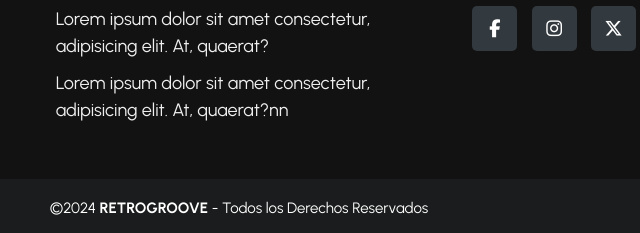
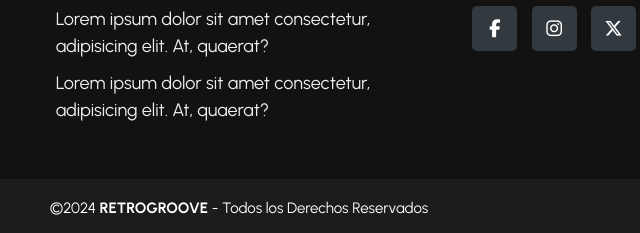
Before and after one commit to Gonzalx-L/Tienda-Vinilos, a plain HTML site: page Index.html in a window 1280 px wide. Shown: the part 2284-2517 px from the top of the page, 401-1041 px from the left. Drawn offline with nearby package versions, Linux system fonts and the light colour scheme; a web font is replaced by a local one.

Commit message:
añadi lo anterior

```diff
--- a/Index.html
+++ b/Index.html
@@ -186,7 +186,7 @@
           </p>
           <p>
             Lorem ipsum dolor sit amet consectetur, adipisicing elit. At,
-            quaerat?nn
+            quaerat?
           </p>
         </div>
 
```
